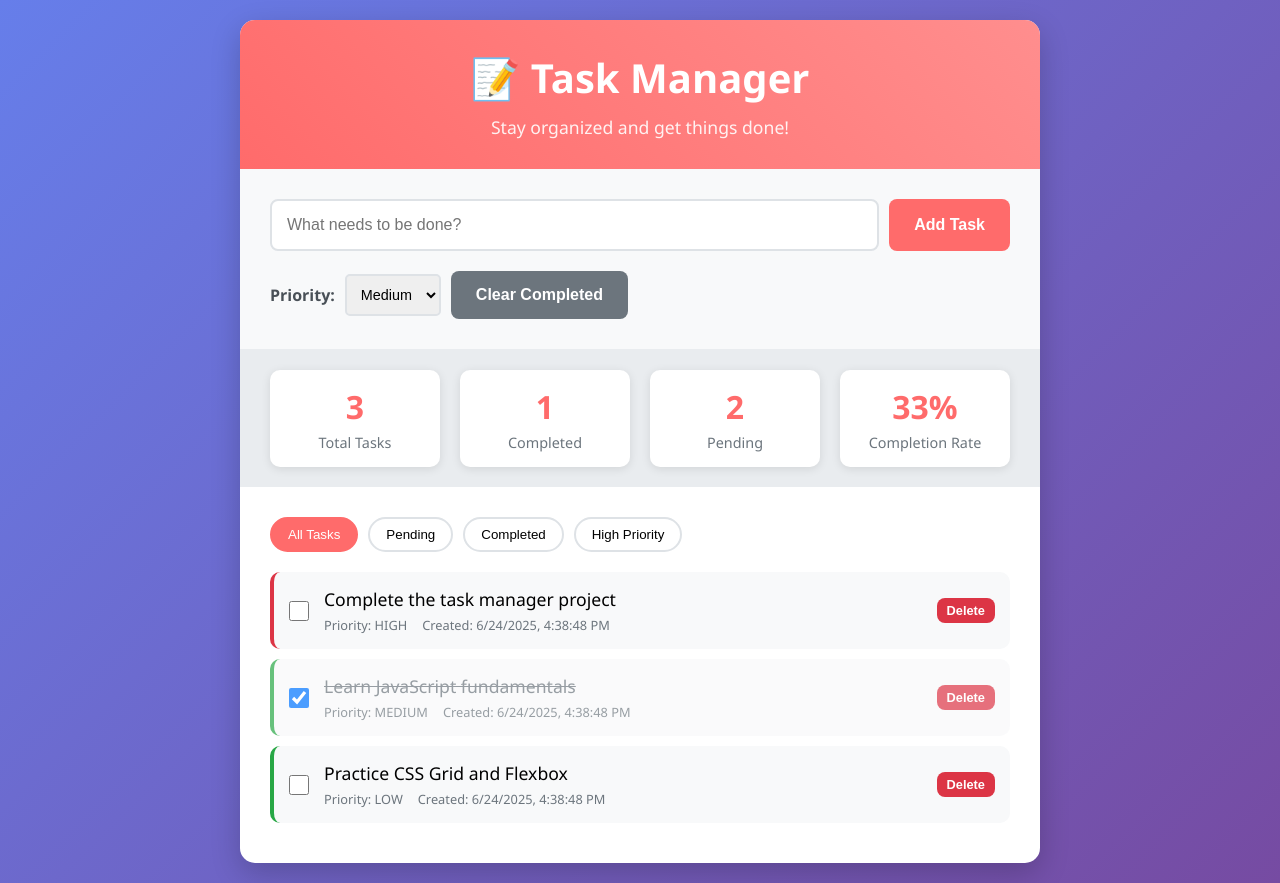
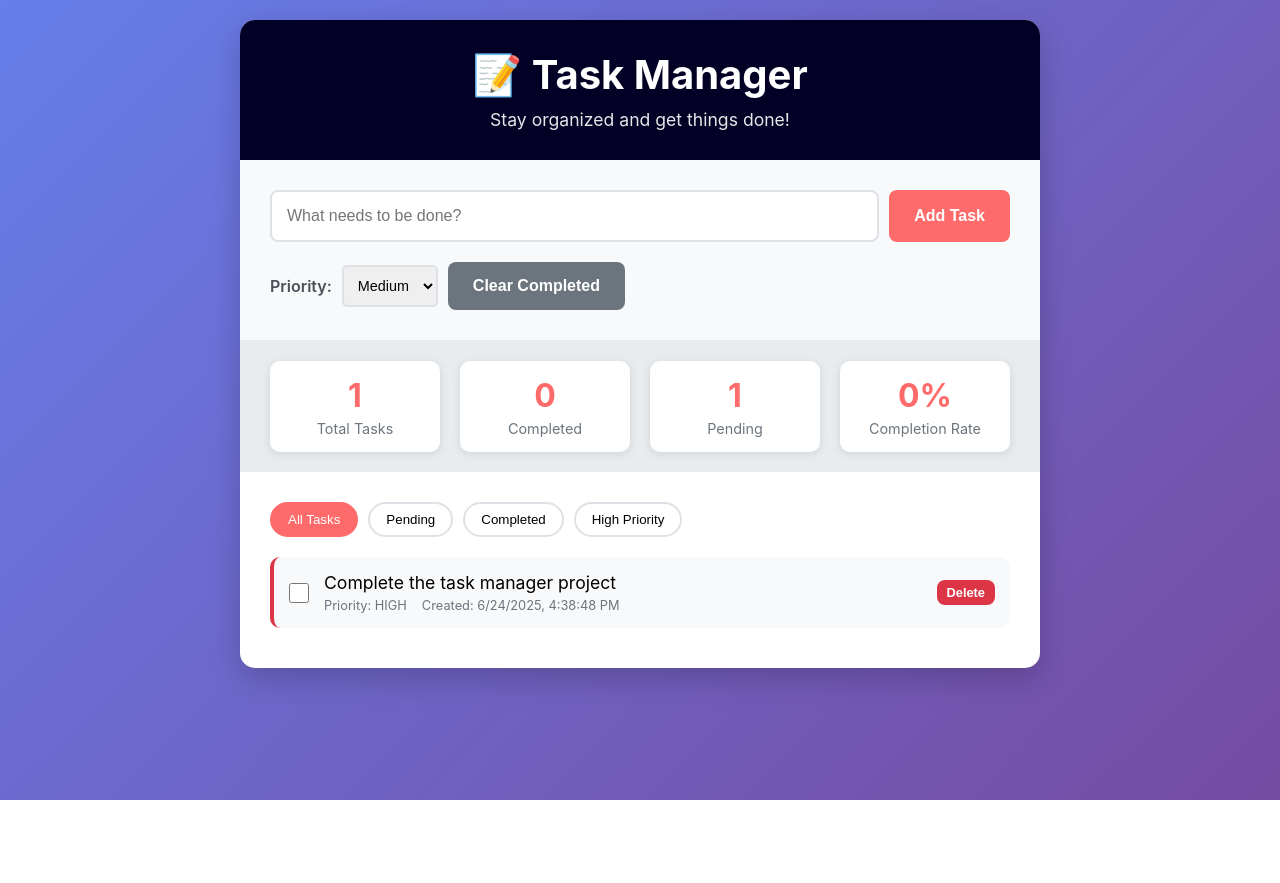
Before and after one commit to DEVA-DHARSHIN/task-manager, a plain HTML site: page index.html in a window 1280 px wide. After the commit the page ends 800 px from the top, so only its background shows below. Drawn offline with Linux system fonts and the light colour scheme.

Commit message:
Color change index.html

```diff
--- a/index.html
+++ b/index.html
@@ -12,7 +12,7 @@
         }
 
         body {
-            font-family: 'Segoe UI', Tahoma, Geneva, Verdana, sans-serif;
+            font-family: 'Inter', sans-serif;
             background: linear-gradient(135deg, #667eea 0%, #764ba2 100%);
             min-height: 100vh;
             padding: 20px;
@@ -29,7 +29,7 @@
 
         /* Header */
         .header {
-            background: linear-gradient(45deg, #FF6B6B, #FF8E8E);
+            background: #020024;
             padding: 30px;
             text-align: center;
             color: white;
@@ -88,7 +88,7 @@
         }
 
         .btn-primary:hover {
-            background: #FF5252;
+            background: #0f0f0f;
             transform: translateY(-2px);
         }
 
@@ -550,20 +550,6 @@
                             priority: "high",
                             completed: false,
                             createdAt: new Date().toLocaleString()
-                        },
-                        {
-                            id: 2,
-                            text: "Learn JavaScript fundamentals",
-                            priority: "medium",
-                            completed: true,
-                            createdAt: new Date().toLocaleString()
-                        },
-                        {
-                            id: 3,
-                            text: "Practice CSS Grid and Flexbox",
-                            priority: "low",
-                            completed: false,
-                            createdAt: new Date().toLocaleString()
                         }
                     ];
                 }
```
